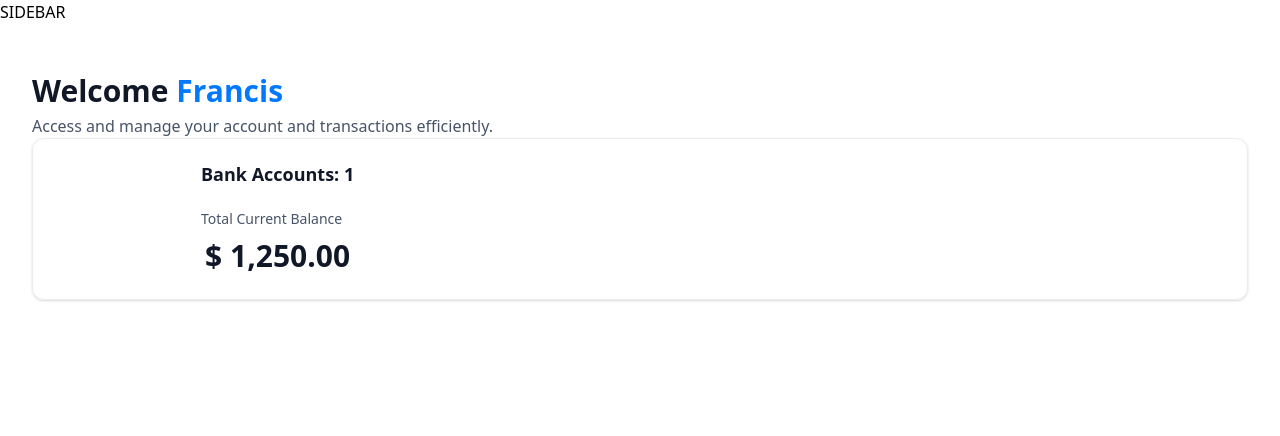
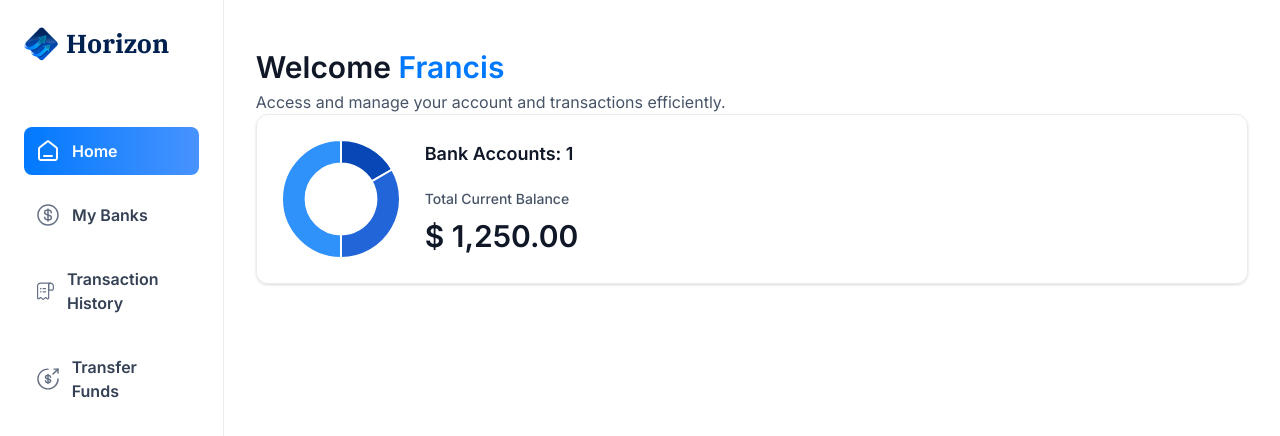
Before and after one commit to Francis7575/banking-app, a Next.js app in the folder my-app/: page / in a window 1280 px wide. Shown: the top 436 px of the page. Built offline with nearby package versions, Linux system fonts and the light colour scheme.

Commit message:
Created DoughnutChart and Sidebar component

```diff
--- a/my-app/package.json
+++ b/my-app/package.json
@@ -10,12 +10,14 @@
   },
   "dependencies": {
     "@radix-ui/react-slot": "^1.1.0",
+    "chart.js": "^4.4.3",
     "class-variance-authority": "^0.7.0",
     "clsx": "^2.1.1",
     "lucide-react": "^0.427.0",
     "next": "14.2.5",
     "query-string": "^9.1.0",
     "react": "^18",
+    "react-chartjs-2": "^5.2.0",
     "react-countup": "^6.5.3",
     "react-dom": "^18",
     "tailwind-merge": "^2.5.2",
--- a/my-app/src/app/(root)/layout.tsx
+++ b/my-app/src/app/(root)/layout.tsx
@@ -1,11 +1,15 @@
+import Sidebar from "@/components/Sidebar";
+
 export default function RootLayout({
   children,
 }: Readonly<{
   children: React.ReactNode;
 }>) {
+
+  const loggedIn = { firstName: 'Francis', lastName: 'Sanchez' }
   return (
-    <main>
-      SIDEBAR
+    <main className="flex h-screen w-full font-inter">
+      <Sidebar user={loggedIn}/>
       {children}
     </main>
   );
--- /dev/null
+++ b/my-app/src/components/DoughnutChart.tsx
@@ -0,0 +1,32 @@
+"use client"
+
+import { Doughnut } from 'react-chartjs-2';
+import { Chart as ChartJS, ArcElement, Tooltip, Legend } from "chart.js"
+
+ChartJS.register(ArcElement, Tooltip, Legend)
+
+const DoughnutChart = ({ accounts }: DoughnutChartProps) => {
+
+  const data = {
+    datasets: [
+      {
+        label: 'Banks',
+        data: ['1250', '2500', '3750'],
+        backgroundColor: ['#0747b6', '#2265d8', '#2f91fa']
+      }
+    ],
+    labels: ['Bank 1', 'Bank 2', 'Bank 3']
+  }
+
+  return <Doughnut data={data}
+    options={{
+      cutout: '60%', // control the empty space in the middle of the circle
+      plugins: {
+        legend: {
+          display: false  //hide labels
+        }
+      }
+    }} />
+}
+
+export default DoughnutChart
--- /dev/null
+++ b/my-app/src/components/Sidebar.tsx
@@ -0,0 +1,56 @@
+'use client'
+
+import { sidebarLinks } from '@/constants'
+import { cn } from '@/lib/utils'
+import Image from 'next/image'
+import Link from 'next/link'
+import { usePathname } from 'next/navigation'
+
+const Sidebar = ({ user }: SiderbarProps) => {
+  const pathname = usePathname();
+
+  return (
+    <section className="sidebar">
+    <nav className="flex flex-col gap-4">
+      <Link href="/" className="mb-12 cursor-pointer flex items-center gap-2">
+        <Image
+          src="/icons/logo.svg"
+          width={34}
+          height={34}
+          alt="Horizon logo"
+          // className="size-[24px] max-xl:size-14"
+        />
+        <h1 className="sidebar-logo">Horizon</h1>
+      </Link>
+
+      {sidebarLinks.map((item) => {
+        const isActive = pathname === item.route || pathname.startsWith(`${item.route}/`)
+
+        return (
+          <Link href={item.route} key={item.label}
+            className={cn('sidebar-link', { 'bg-bank-gradient': isActive })}
+          >
+            <div className="relative size-6">
+              <Image
+                src={item.imgURL}
+                alt={item.label}
+                fill
+                className={cn({
+                  'brightness-[3] invert-0': isActive
+                })}
+              />
+            </div>
+            <p className={cn("sidebar-label", { "!text-white": isActive })}>
+              {item.label}
+            </p>
+          </Link>
+        )
+      })}
+
+    </nav>
+
+  </section>
+  )
+}
+
+export default Sidebar
--- a/my-app/src/components/TotalBalanceBox.tsx
+++ b/my-app/src/components/TotalBalanceBox.tsx
@@ -1,4 +1,5 @@
 import AnimatedCounter from "./AnimatedCounter"
+import DoughnutChart from "./DoughnutChart"
 
 const TotalBalanceBox = ({
   accounts = [], totalBanks, totalCurrentBalance
@@ -6,7 +7,7 @@ const TotalBalanceBox = ({
   return (
     <section className="total-balance">
       <div className="total-balance-chart">
-        {/* CHART */}
+        <DoughnutChart accounts={accounts} />
       </div>
       <div className="flex flex-col gap-6">
         <h2 className="header-2">
```
Also changed, not shown: my-app/src/app/globals.css (line endings or trailing spaces), my-app/src/constants/index.ts (renamed from my-app/constants/index.ts), my-app/src/lib/utils.ts (renamed from my-app/lib/utils.ts), 1 other file (tests, documents, lock files or other folders).
